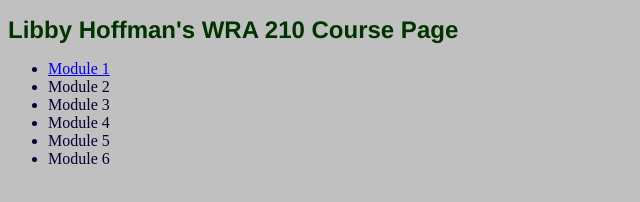
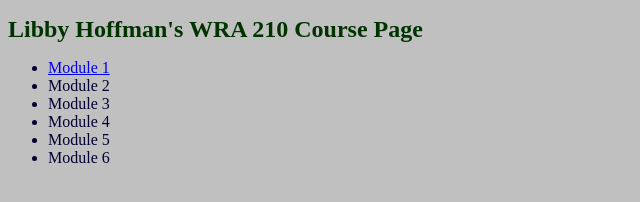
Before and after one commit to hoffm429/lakay, a plain HTML site: page index.html in a window 1280 px wide. Shown: the whole page, without its empty margins (0-640 px from the left). Drawn offline with Linux system fonts and the light colour scheme.

Commit message:
added font fallback

```diff
--- a/index.html
+++ b/index.html
@@ -5,7 +5,7 @@
 	<link type="text/css" rel="stylesheet" href="style.css" />
 </head>
 <body style="background=http://wallpapermagazine.net/wp-content/uploads/2014/06/hd-beach-sunset-hd-download-Wallpaper.jpg">
-	<h1 style="font-family:Helvetica Neue">Libby Hoffman's WRA 210 Course Page</h1>
+	<h1 style="font-family:"Helvetica Neue", Tahoma">Libby Hoffman's WRA 210 Course Page</h1>
 	<ul>
 		<li><a href="Module1.pdf">Module 1</a></li>
 		<li>Module 2</li>
```
